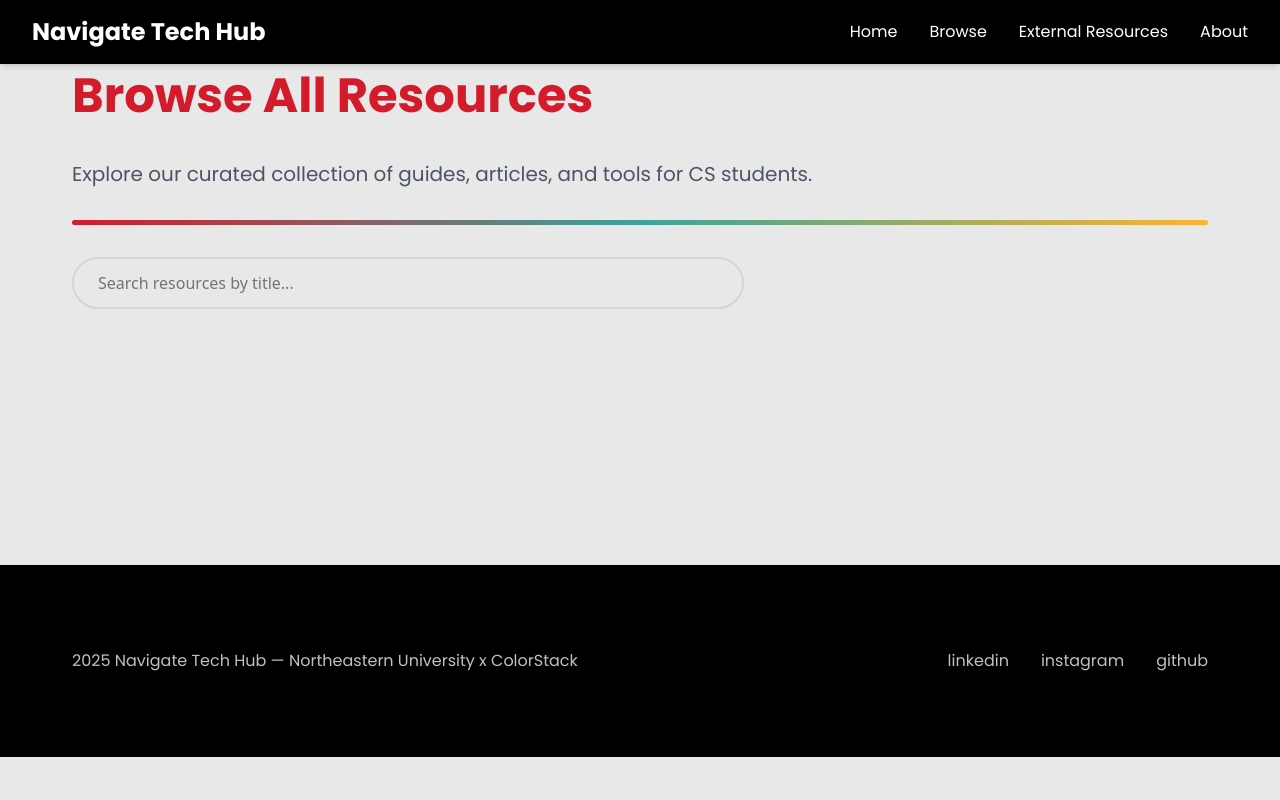
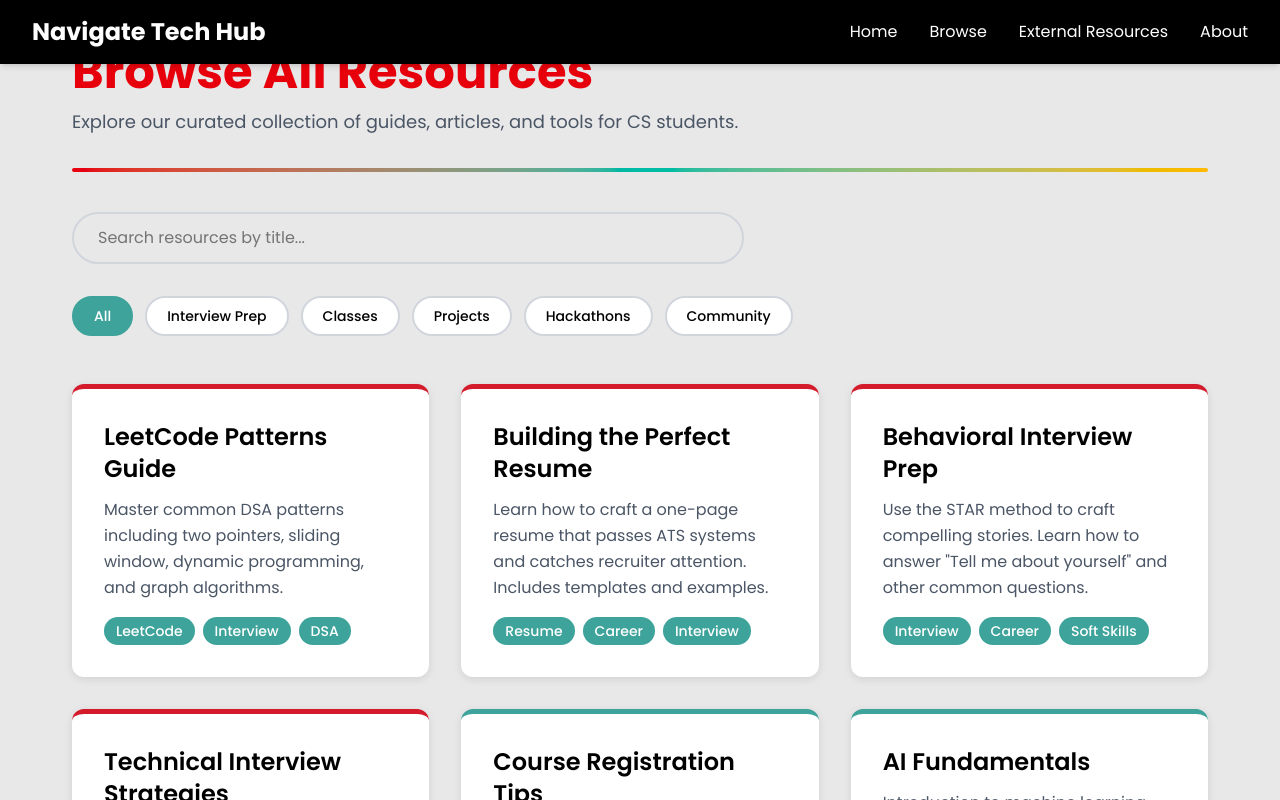
Before and after one commit to ColorStack-at-Northeastern-University/Navigate-Tech-Hub, a Next.js app in the folder frontend/: page /browse in a window 1280 px wide. Shown: the top 800 px of the page. Built offline with nearby package versions, Linux system fonts and the light colour scheme.

Commit message:
add browse page

```diff
--- a/frontend/app/browse/page.tsx
+++ b/frontend/app/browse/page.tsx
@@ -1,53 +1,17 @@
-/**
- * Browse Page (Skeleton)
- *
- * Displays all resources with search and category filtering functionality.
- * Allows users to browse the full resource library with interactive filters.
- */
-
 'use client';
 
+import { useState } from 'react';
+import Navbar from '@/components/layout/Navbar';
 import Footer from '@/components/layout/Footer';
-import Navbar from '@/components/layout/Navbar';
+import ResourceCard from '@/components/ui/ResourceCard';
 import { resources } from '@/data/resources';
-import { useState } from 'react';
 
-/**
- * Browse page component
- * Shows all resources with search and category filtering
- */
 export default function BrowsePage() {
-    /**
-     * TODO: Initialize State Variables
-     *
-     * Description: Set up state for search input and category filter
-     * Acceptance Criteria:
-     * - [ ] Create searchQuery state (string, default empty)
-     * - [ ] Create selectedCategory state (string, default 'all')
-     *
-     * Hint: const [searchQuery, setSearchQuery] = useState('')
-     */
   const [searchQuery, setSearchQuery] = useState('');
   const [selectedCategory, setSelectedCategory] = useState('all');
 
-    /**
-     * TODO: Filter Resources
-     *
-     * Description: Filter resources based on search query and selected category
-     * Acceptance Criteria:
-     * - [ ] Filter by category (if not 'all')
-     * - [ ] Filter by search query (case-insensitive title search)
-     * - [ ] Store result in filteredResources variable
-     *
-     * Hint: Use array.filter() method
-     * Example: resources.filter(r =>
-     *   (selectedCategory === 'all' || r.category === selectedCategory) &&
-     *   r.title.toLowerCase().includes(searchQuery.toLowerCase())
-     * )
-     */
-    const filteredResources = resources; // Replace with actual filter logic
+  console.log("Resources loaded:", resources.length);
 
-    // Category options for filter buttons
   const categories = [
     { value: 'all', label: 'All' },
     { value: 'interview-prep', label: 'Interview Prep' },
@@ -57,98 +21,68 @@ export default function BrowsePage() {
     { value: 'community', label: 'Community' },
   ];
 
+  const filteredResources = resources.filter((r) =>
+    (selectedCategory === 'all' || r.category === selectedCategory) &&
+    r.title.toLowerCase().includes(searchQuery.toLowerCase())
+  );
+
   return (
     <>
       <Navbar />
 
-            <main className="container-custom mt-16">
-                {/* Page Header */}
-                <h1 className="page-title">Browse All Resources</h1>
-                <p className="text-xl text-gray-600 mb-8">
+      <main className="container-custom mt-50 px-6">
+        <h1 className="text-4xl md:text-5xl font-bold text-red-600 mb-3">
+          Browse All Resources
+        </h1>
+        <p className="text-gray-600 text-lg mb-8">
           Explore our curated collection of guides, articles, and tools for CS students.
         </p>
-                <div className="accent-bar"></div>
+        <div className="h-1 bg-gradient-to-r from-red-600 via-teal-500 to-amber-400 rounded-full mb-10"></div>
 
-                {/**
-         * TODO: Search Bar
-         *
-         * Description: Create search input that filters resources by title
-         * Acceptance Criteria:
-         * - [ ] Input element with placeholder "Search resources by title..."
-         * - [ ] Full width on mobile, max-width on desktop
-         * - [ ] Rounded pill shape (rounded-full)
-         * - [ ] Border changes to teal on focus
-         * - [ ] Updates searchQuery state on change
-         *
-         * Hint: onChange={(e) => setSearchQuery(e.target.value)}
-         * Styling: w-full max-w-2xl px-6 py-3 border-2 border-gray-300 rounded-full
-         * Focus: focus:outline-none focus:border-colorstack-teal
-         */}
         <div className="mb-8">
           <input
             type="text"
             placeholder="Search resources by title..."
-                        className="w-full max-w-2xl px-6 py-3 text-base border-2 border-gray-300 rounded-full font-sans transition-all duration-300 focus:outline-none focus:border-colorstack-teal focus:shadow-[0_0_0_3px_rgba(61,163,155,0.1)]"
+            className="w-full max-w-2xl px-6 py-3 text-base border-2 border-gray-300 rounded-full transition-all duration-300 focus:outline-none focus:border-colorstack-teal focus:shadow-[0_0_0_3px_rgba(61,163,155,0.1)]"
             value={searchQuery}
             onChange={(e) => setSearchQuery(e.target.value)}
           />
         </div>
 
-                {/**
-         * TODO: Category Filter Buttons
-         *
-         * Description: Create buttons to filter resources by category
-         * Acceptance Criteria:
-         * - [ ] Map over categories array
-         * - [ ] Render button for each category
-         * - [ ] Active button has teal background and white text
-         * - [ ] Inactive buttons have white background and gray border
-         * - [ ] Clicking button updates selectedCategory state
-         * - [ ] Buttons wrap on mobile
-         *
-         * Hint: onClick={() => setSelectedCategory(category.value)}
-         * Active check: selectedCategory === category.value
-         * Active styles: bg-colorstack-teal border-colorstack-teal text-white
-         * Inactive styles: bg-white border-gray-300 text-neu-black hover:border-colorstack-teal
-         */}
-                <div className="flex flex-wrap gap-4 mb-12">
-                    {/* Map over categories and render buttons here */}
+        <div className="flex flex-wrap gap-3 mb-12">
+          {categories.map((category) => (
+            <button
+              key={category.value}
+              onClick={() => setSelectedCategory(category.value)}
+              className={`px-5 py-2 rounded-full text-sm border-2 font-medium transition-all duration-200 ${
+                selectedCategory === category.value
+                  ? 'bg-colorstack-teal border-colorstack-teal text-white'
+                  : 'bg-white border-gray-300 text-black hover:border-colorstack-teal'
+              }`}
+            >
+              {category.label}
+            </button>
+          ))}
         </div>
 
-                {/**
-         * TODO: Resources Grid
-         *
-         * Description: Display filtered resources in responsive grid
-         * Acceptance Criteria:
-         * - [ ] Grid with 1 col on mobile, 2 on tablet, 3 on desktop
-         * - [ ] Map over filteredResources array
-         * - [ ] Render ResourceCard for each resource
-         * - [ ] Pass resource prop and showCategory={false}
-         * - [ ] Use resource.slug as key
-         *
-         * Hint: {filteredResources.map((resource) => (
-         *   <ResourceCard key={resource.slug} resource={resource} showCategory={false} />
-         * ))}
-         */}
-                <div className="grid grid-cols-1 md:grid-cols-2 lg:grid-cols-3 gap-8 mb-16">
-                    {/* Map filteredResources here */}
+        {filteredResources.length > 0 ? (
+          <div className="grid grid-cols-1 sm:grid-cols-2 lg:grid-cols-3 gap-8 mb-16">
+            {filteredResources.map((resource) => (
+              <ResourceCard
+                key={resource.slug}
+                resource={resource}
+                showCategory={false}
+              />
+            ))}
           </div>
-
-                {/**
-         * TODO: No Results Message
-         *
-         * Description: Show message when no resources match filters
-         * Acceptance Criteria:
-         * - [ ] Only show when filteredResources.length === 0
-         * - [ ] Centered text with padding
-         * - [ ] Display "No resources found" heading (h3)
-         * - [ ] Display "Try adjusting your search or filter criteria" subtitle
-         *
-         * Hint: {filteredResources.length === 0 && (
-         *   <div className="text-center py-16">...</div>
-         * )}
-         */}
-                {/* Conditional no results message here */}
+        ) : (
+          <div className="text-center py-16">
+            <h3 className="text-2xl font-semibold text-red-600 mb-2">
+              No resources found
+            </h3>
+            <p className="text-gray-600">Try adjusting your search or filter criteria.</p>
+          </div>
+        )}
       </main>
 
       <Footer />
```
Lines whose indentation alone changed are shown as unchanged.
